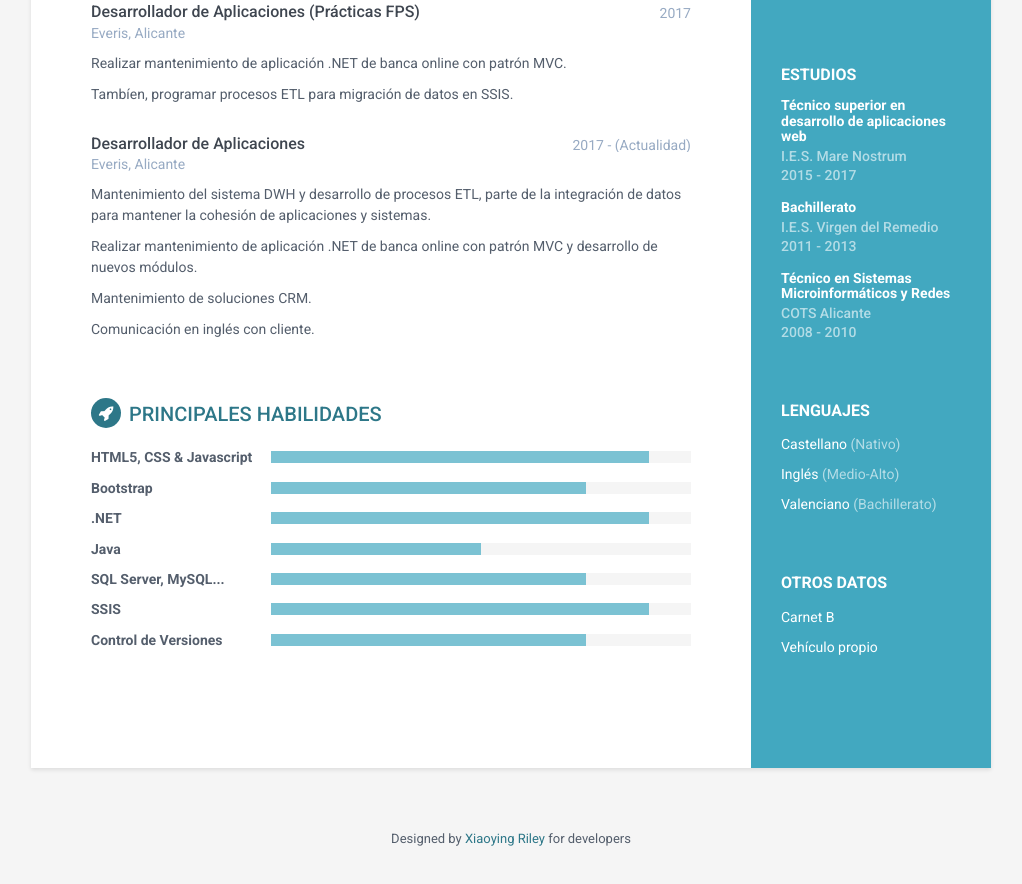
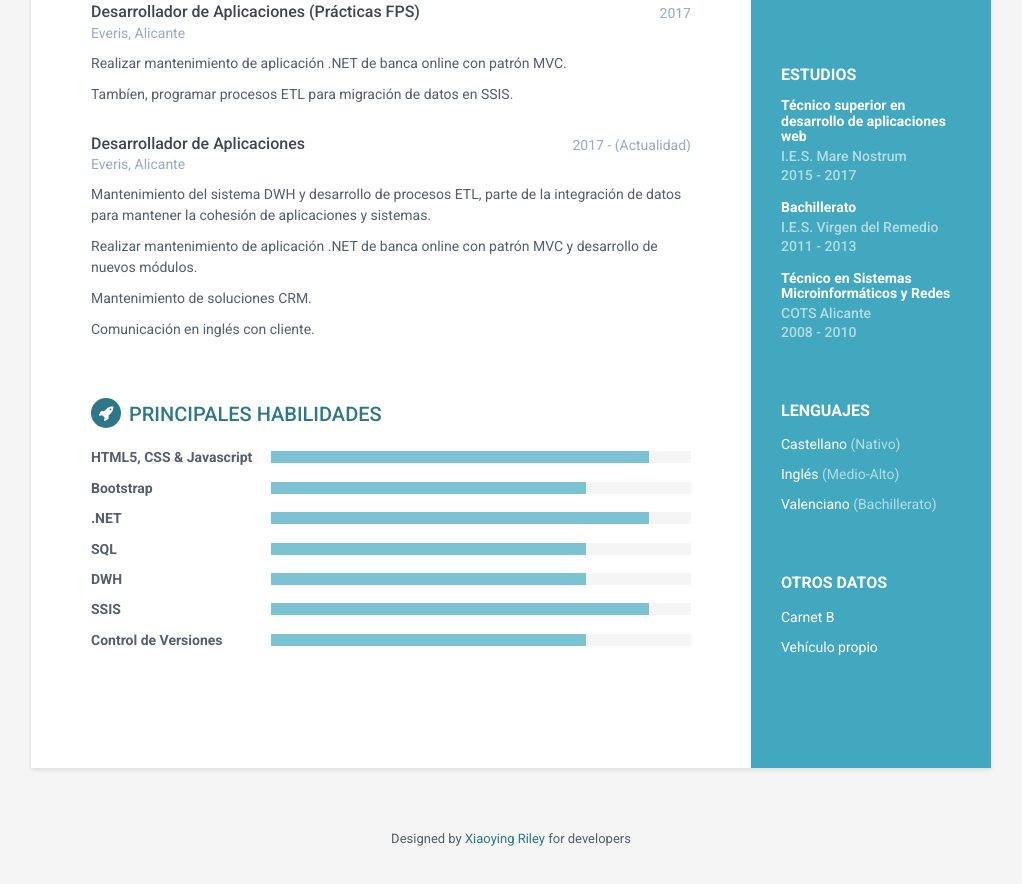
Before and after one commit to Olauctred/mycv, a plain HTML site: page index.html in a window 1280 px wide. Shown: the part 605-1489 px from the top of the page, without its empty margins (129-1151 px from the left). Drawn offline with Linux system fonts and the light colour scheme.

Commit message:
Update Index.html
Cambiadas especificaciones de skills

```diff
--- a/index.html
+++ b/index.html
@@ -181,16 +181,18 @@
                         </div><!--//level-bar-->
                     </div><!--//item-->
 
+
+
                     <div class="item">
-                        <h3 class="level-title">Java</h3>
+                        <h3 class="level-title">SQL</h3>
                         <div class="level-bar">
-                            <div class="level-bar-inner" data-level="50%">
+                            <div class="level-bar-inner" data-level="75%">
                             </div>
                         </div><!--//level-bar-->
                     </div><!--//item-->
 
-                    <div class="item">
-                        <h3 class="level-title">SQL Server, MySQL...</h3>
+		<div class="item">
+                        <h3 class="level-title">DWH</h3>
                         <div class="level-bar">
                             <div class="level-bar-inner" data-level="75%">
                             </div>
```
